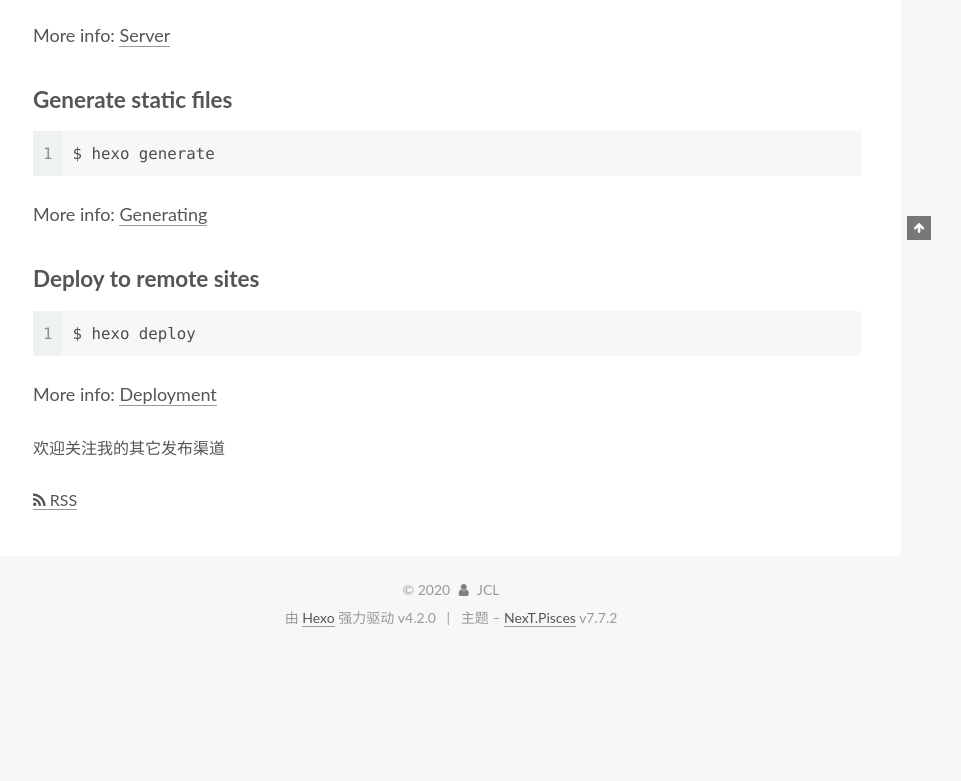
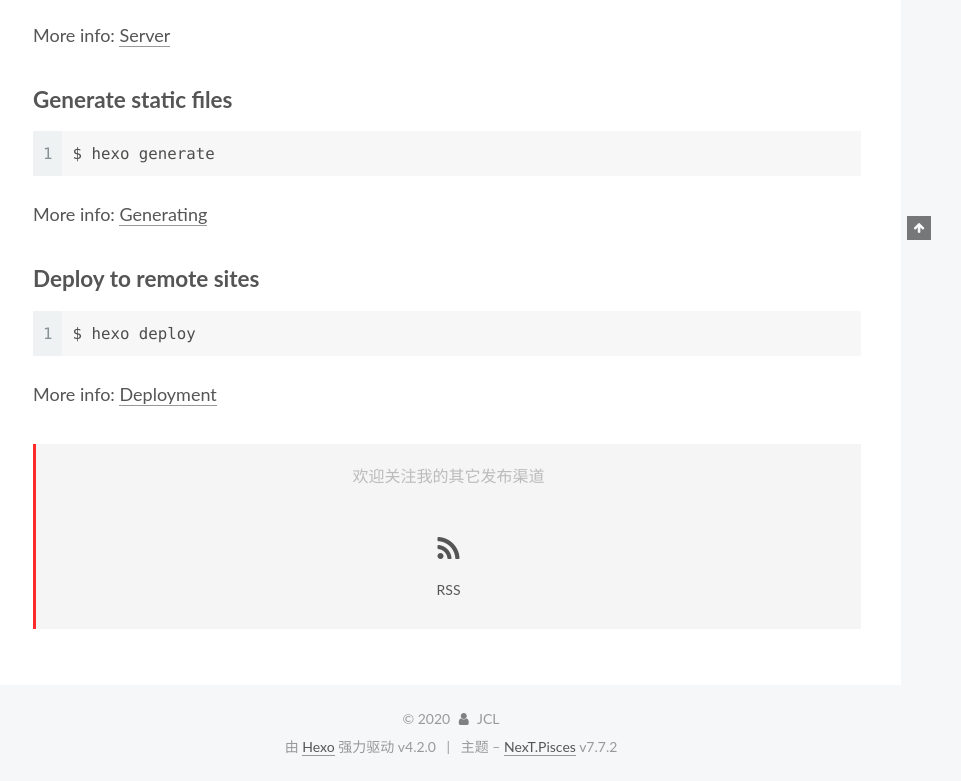
Before and after one commit to SiddharthaLee/siddharthalee.github.io, a plain HTML site: page 2020/03/13/hello-world/index.html in a window 1280 px wide. Shown: the part 660-1441 px from the top of the page, without its empty margins (319-1280 px from the left). Before the commit the page ends 1312 px from the top, so only its background shows below. Drawn offline with Linux system fonts and the light colour scheme.

Commit message:
Site updated: 2020-03-13 19:59:30

```diff
--- a/css/main.css
+++ b/css/main.css
@@ -1162,7 +1162,7 @@ pre .javascript .function {
 }
 .links-of-author a::before,
 .links-of-author span.exturl::before {
-  background: #ccffaf;
+  background: #771dee;
   border-radius: 50%;
   content: ' ';
   display: inline-block;
@@ -1943,6 +1943,44 @@ pre .javascript .function {
 #qr p {
   text-align: center;
 }
+.followme {
+  align-items: center;
+  background: var(--card-bg-color);
+  border-left: 3px solid #ff2a2a;
+  color: #bbb;
+  margin: 2em 0 1em 0;
+  padding: 1em 1.5em;
+  display: flex;
+  flex-direction: column;
+  justify-content: center;
+}
+.followme .social-list {
+  align-items: center;
+  display: flex;
+  flex-wrap: wrap;
+}
+.followme .social-list .social-item {
+  margin: 0.5em 2em;
+}
+@media (max-width: 991px) {
+  .followme .social-list .social-item {
+    margin: 0.5em 0.75em;
+  }
+}
+.followme .social-list .social-link {
+  border: 0;
+  display: inline-block;
+  text-align: center;
+}
+.followme .social-list .social-link .icon {
+  font-size: 1.75em;
+  height: 1.75em;
+  width: 1.75em;
+}
+.followme .social-list .social-link .label {
+  display: block;
+  font-size: 14px;
+}
 .category-all-page .category-all-title {
   text-align: center;
 }
```
